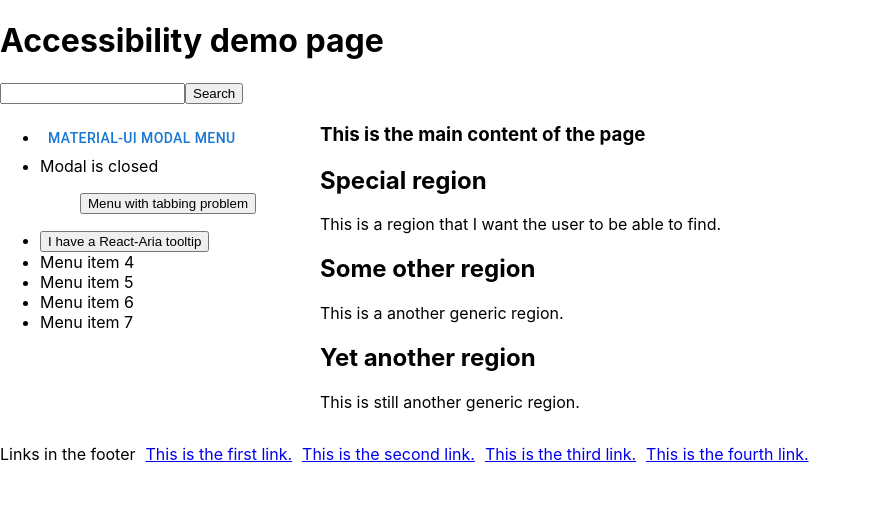
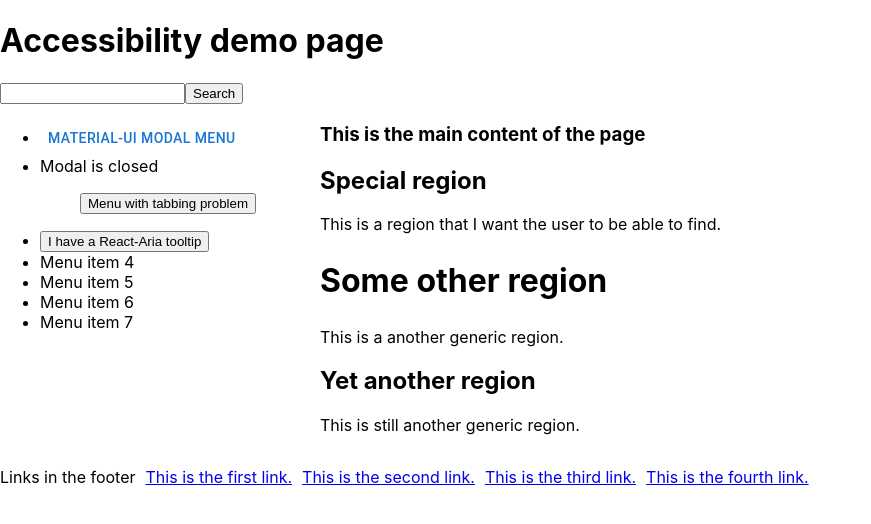
Before and after one commit to jakubgawlikowski/a11y, a React (Create React App) app in the folder a11y/: page / in a window 1280 px wide. Shown: the top 524 px of the page, without its empty margins (0-871 px from the left). Built offline with nearby package versions, Linux system fonts and the light colour scheme.

Commit message:
font size demo

```diff
--- a/a11y/src/App.css
+++ b/a11y/src/App.css
@@ -24,3 +24,11 @@
 .footer p {
   padding-right: 10px;
 }
+
+h1 {
+  font-size: 2rem;
+}
+
+h2 {
+  font-size: 24px;
+}
```
